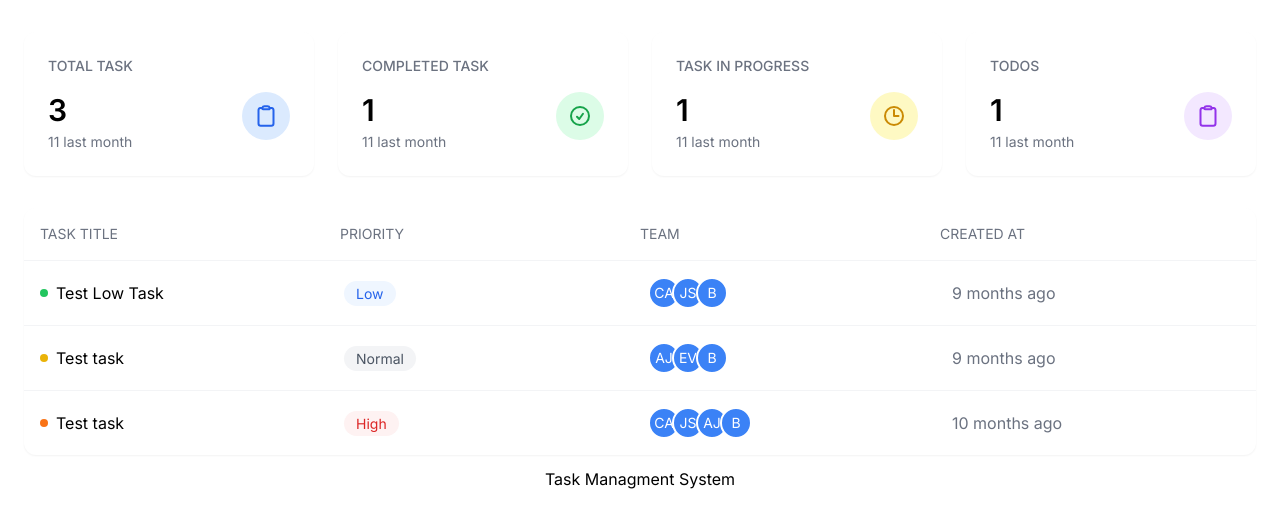
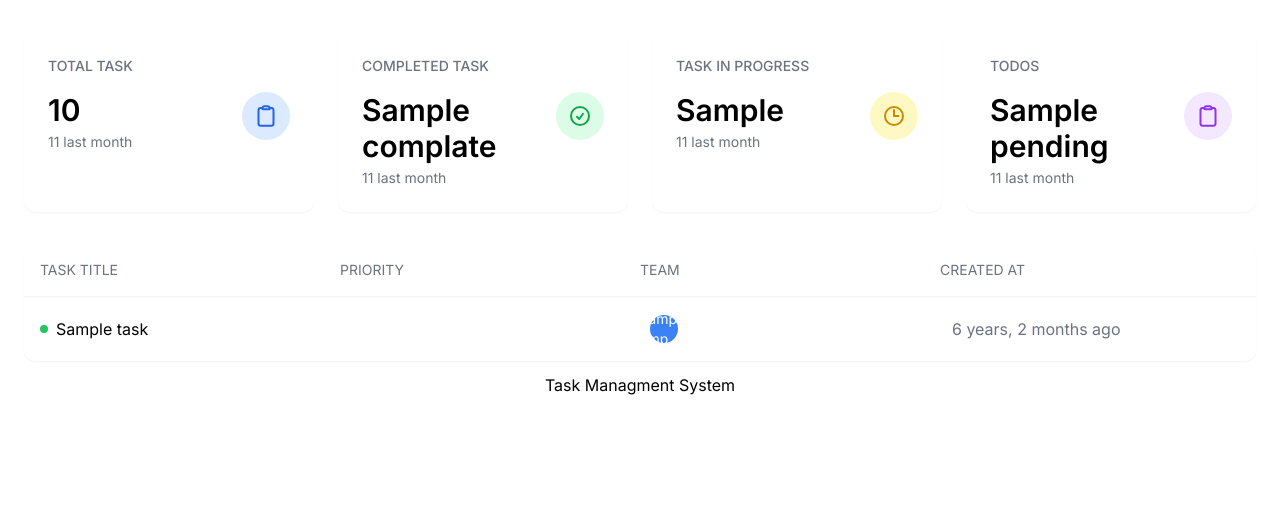
Before and after one commit to tahmidulkhan24/Task-Managment, a Django app: template tasks/templates/manager_dashboard.html in a window 1280 px wide. Shown: the part 64-592 px from the top of the page. Run offline with Django 5.2, Linux system fonts and the light colour scheme; the template is opened without the code that fills it: most values are stand-ins (such as "Sample title", 1, 10 or a date in 2020); parts of the project's set-up code (start-up, migrations or seed data) failed here and were passed over.

Commit message:
ddynamic

```diff
--- a/tasks/templates/dashboard.html
+++ b/tasks/templates/dashboard.html
@@ -56,7 +56,7 @@
             <h3 class="mb-4 text-sm font-medium text-gray-500">TOTAL TASK</h3>
             <div class="flex items-start justify-between">
               <div>
-                <p class="mb-1 text-3xl font-semibold">3</p>
+                <p class="mb-1 text-3xl font-semibold">{{counts.total}}</p>
                 <p class="text-sm text-gray-500">11 last month</p>
               </div>
               <div class="p-3 bg-blue-100 rounded-full">
@@ -84,7 +84,7 @@
             </h3>
             <div class="flex items-start justify-between">
               <div>
-                <p class="mb-1 text-3xl font-semibold">1</p>
+                <p class="mb-1 text-3xl font-semibold">{{counts.complate}}</p>
                 <p class="text-sm text-gray-500">11 last month</p>
               </div>
               <div class="p-3 bg-green-100 rounded-full">
@@ -112,7 +112,7 @@
             </h3>
             <div class="flex items-start justify-between">
               <div>
-                <p class="mb-1 text-3xl font-semibold">1</p>
+                <p class="mb-1 text-3xl font-semibold">{{counts.in_prog}}</p>
                 <p class="text-sm text-gray-500">11 last month</p>
               </div>
               <div class="p-3 bg-yellow-100 rounded-full">
@@ -137,7 +137,7 @@
             <h3 class="mb-4 text-sm font-medium text-gray-500">TODOS</h3>
             <div class="flex items-start justify-between">
               <div>
-                <p class="mb-1 text-3xl font-semibold">1</p>
+                <p class="mb-1 text-3xl font-semibold">{{counts.pending}}</p>
                 <p class="text-sm text-gray-500">11 last month</p>
               </div>
               <div class="p-3 bg-purple-100 rounded-full">
--- a/tasks/templates/manager_dashboard.html
+++ b/tasks/templates/manager_dashboard.html
@@ -1,117 +1,74 @@
 {% extends "dashboard.html" %}
-{% block title %}Manager Dashboard{% endblock title %}Manager Dashboard
+
+{% block title %}Manager Dashboard{% endblock title %}
+
 {% block tasks %}
- <div class="bg-white rounded-xl shadow-sm">
-          <div
-            class="grid grid-cols-4 p-4 border-b border-gray-100 text-sm text-gray-500"
-          >
+<div class="bg-white shadow-sm rounded-xl">
+
+    <!-- Header -->
+    <div class="grid grid-cols-4 p-4 text-sm text-gray-500 border-b border-gray-100">
         <div>TASK TITLE</div>
         <div>PRIORITY</div>
         <div>TEAM</div>
         <div>CREATED AT</div>
     </div>
-          <!-- Task Items  -->
+
+    <!-- Task Items -->
     <div class="divide-y divide-gray-100">
-            <!-- Task 1 -->
-            <div class="grid grid-cols-4 gap-4 p-4 items-center">
+        {% for tasks in task %}
+        <div class="grid items-center grid-cols-4 gap-4 p-4">
+
+            <!-- Title -->
             <div class="flex items-center gap-2">
-                <div class="w-2 h-2 rounded-full bg-green-500"></div>
-                <span>Test Low Task</span>
-              </div>
-              <div>
-                <span
-                  class="px-3 py-1 rounded-full bg-blue-50 text-blue-600 text-sm"
-                  >Low</span
-                >
-              </div>
-              <div class="flex -space-x-2">
-                <div
-                  class="w-8 h-8 rounded-full bg-blue-500 flex items-center justify-center text-white text-sm border-2 border-white"
-                >
-                  CA
-                </div>
-                <div
-                  class="w-8 h-8 rounded-full bg-blue-500 flex items-center justify-center text-white text-sm border-2 border-white"
-                >
-                  JS
-                </div>
-                <div
-                  class="w-8 h-8 rounded-full bg-blue-500 flex items-center justify-center text-white text-sm border-2 border-white"
-                >
-                  B
-                </div>
-              </div>
-              <div class="text-gray-500">9 months ago</div>
+                <div class="w-2 h-2 bg-green-500 rounded-full"></div>
+                <span>{{ tasks.title }}</span>
             </div>
 
-            <!-- Task 2 -->
-            <div class="grid grid-cols-4 gap-4 p-4 items-center">
-              <div class="flex items-center gap-2">
-                <div class="w-2 h-2 rounded-full bg-yellow-500"></div>
-                <span>Test task</span>
-              </div>
+            <!-- Priority -->
             <div>
-                <span
-                  class="px-3 py-1 rounded-full bg-gray-100 text-gray-600 text-sm"
-                  >Normal</span
-                >
-              </div>
-              <div class="flex -space-x-2">
-                <div
-                  class="w-8 h-8 rounded-full bg-blue-500 flex items-center justify-center text-white text-sm border-2 border-white"
-                >
-                  AJ
-                </div>
-                <div
-                  class="w-8 h-8 rounded-full bg-blue-500 flex items-center justify-center text-white text-sm border-2 border-white"
-                >
-                  EV
-                </div>
-                <div
-                  class="w-8 h-8 rounded-full bg-blue-500 flex items-center justify-center text-white text-sm border-2 border-white"
-                >
-                  B
-                </div>
-              </div>
-              <div class="text-gray-500">9 months ago</div>
+                {% if tasks.details %}
+
+                    {% if tasks.details.priority == "L" %}
+                        <span class="px-3 py-1 text-sm text-blue-600 rounded-full bg-blue-50">
+                            {{ tasks.details.get_priority_display }}
+                        </span>
+
+                    {% elif tasks.details.priority == "M" %}
+                        <span class="px-3 py-1 text-sm text-gray-600 bg-gray-100 rounded-full">
+                            {{ tasks.details.get_priority_display }}
+                        </span>
+
+                    {% elif tasks.details.priority == "H" %}
+                        <span class="px-3 py-1 text-sm text-red-600 rounded-full bg-red-50">
+                            {{ tasks.details.get_priority_display }}
+                        </span>
+
+                    {% endif %}
+
+                {% else %}
+                    <span>No Details</span>
+                {% endif %}
             </div>
 
-            <!-- Task 3 -->
-            <div class="grid grid-cols-4 gap-4 p-4 items-center">
-              <div class="flex items-center gap-2">
-                <div class="w-2 h-2 rounded-full bg-orange-500"></div>
-                <span>Test task</span>
+            <!-- Team -->
+            <div class="flex -space-x-2">
+                {% for emp in tasks.assigned_to.all %}
+                <div class="flex items-center justify-center w-8 h-8 text-sm text-white bg-blue-500 border-2 border-white rounded-full">
+                    {{ emp.name|slice:":2" }}
                 </div>
-              <div>
-                <span
-                  class="px-3 py-1 rounded-full bg-red-50 text-red-600 text-sm"
-                  >High</span
-                >
+                {% empty %}
+                <span class="text-sm text-gray-400">No Members</span>
+                {% endfor %}
             </div>
-              <div class="flex -space-x-2">
-                <div
-                  class="w-8 h-8 rounded-full bg-blue-500 flex items-center justify-center text-white text-sm border-2 border-white"
-                >
-                  CA
+
+            <!-- Created -->
+            <div class="text-gray-500">
+                {{ tasks.created_at|timesince }} ago
             </div>
-                <div
-                  class="w-8 h-8 rounded-full bg-blue-500 flex items-center justify-center text-white text-sm border-2 border-white"
-                >
-                  JS
+
         </div>
-                <div
-                  class="w-8 h-8 rounded-full bg-blue-500 flex items-center justify-center text-white text-sm border-2 border-white"
-                >
-                  AJ
+        {% endfor %}
     </div>
-                <div
-                  class="w-8 h-8 rounded-full bg-blue-500 flex items-center justify-center text-white text-sm border-2 border-white"
-                >
-                  B
-                </div>
-              </div>
-              <div class="text-gray-500">10 months ago</div>
-            </div>
-          </div>
+
 </div>
 {% endblock tasks %}
--- a/tasks/urls.py
+++ b/tasks/urls.py
@@ -5,5 +5,6 @@
     path('manager_dashboard/', manager_dashboard),
     path('user_dashboard/',user_dashboard),
     path('test/',test),
-    path('task_form/',task_form,name="task_form")
+    path('task_form/',task_form,name="task_form"),
+    path('view_task/',view_task)
 ]
```
Also changed, not shown: populate_db.py (added, +58 -0 lines), tasks/templates/view_task.html (added, +31 -0 lines), tasks/views.py (+38 -1 lines). Lines whose indentation alone changed are shown as unchanged.
